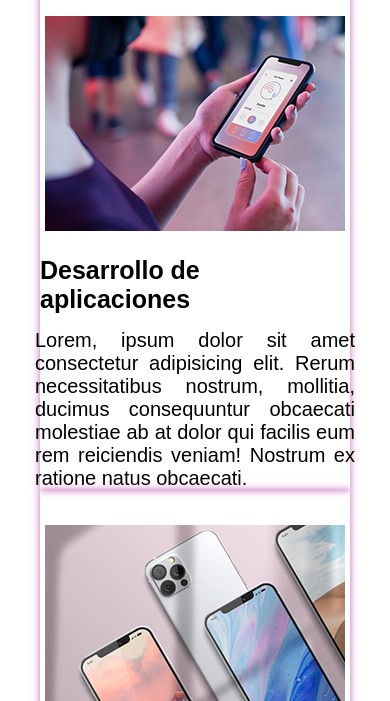
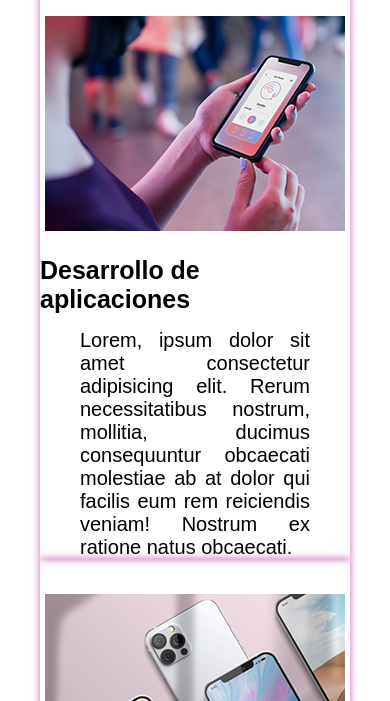
Before and after one commit to DavidStevenToroB/examen_Henry_TR2, a plain HTML site: page index.html in a window 390 px wide. Shown: the part 143-844 px from the top of the page. Drawn offline with Linux system fonts and the light colour scheme.

Commit message:
finalversion

```diff
--- a/style/style.css
+++ b/style/style.css
@@ -91,13 +91,22 @@ hr{
     .boxSection{
         margin: 0px 10px;
         width: 310px;
-        height: 550px;
+        height: 580px;
     }
     #sectionSpecial{
         margin: 0px 0px;
         display: flex;
         align-self: none;
     }
+    #boxSpecial{
+        height: 590px;
+    }
+    .pSpecial{
+        width: 230px;
+        font-size: 20px;
+        text-align: justify;
+
+    }
     hr{
         padding: 0px 250px ;
     }
```
